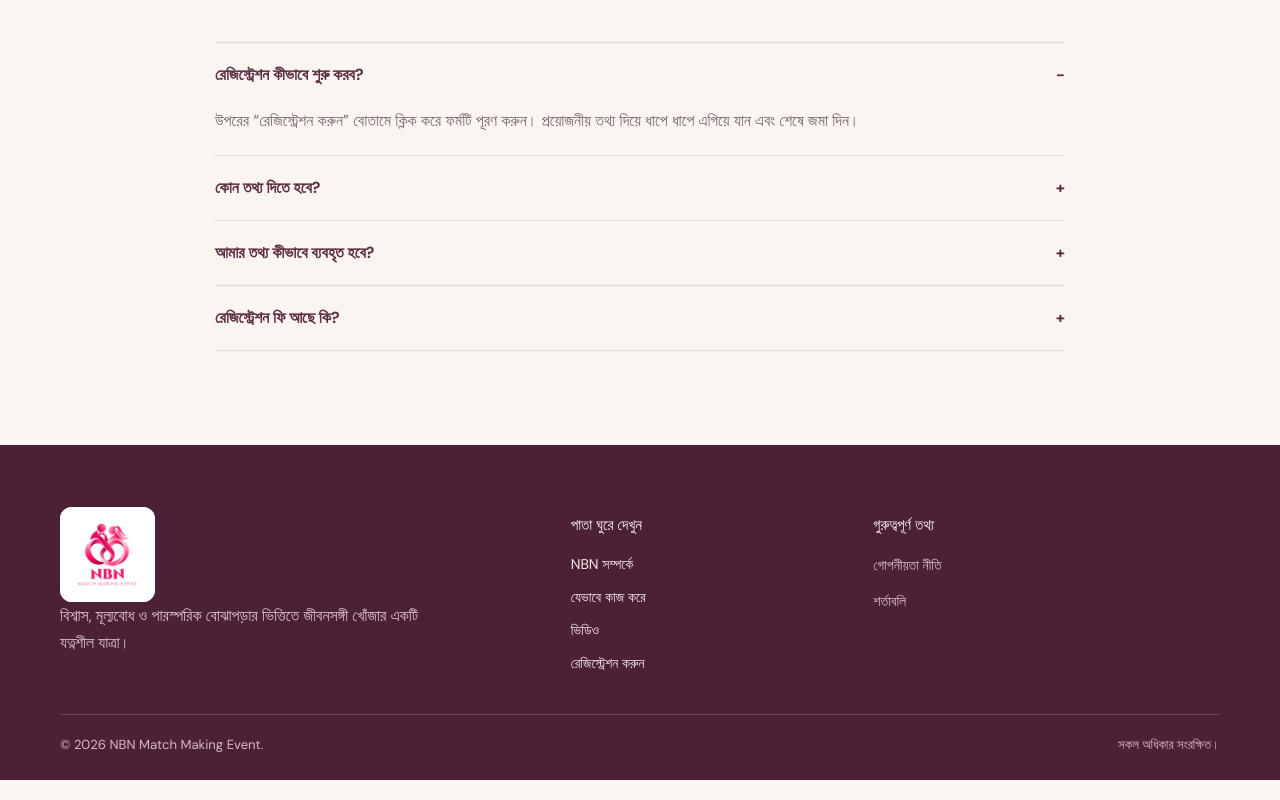
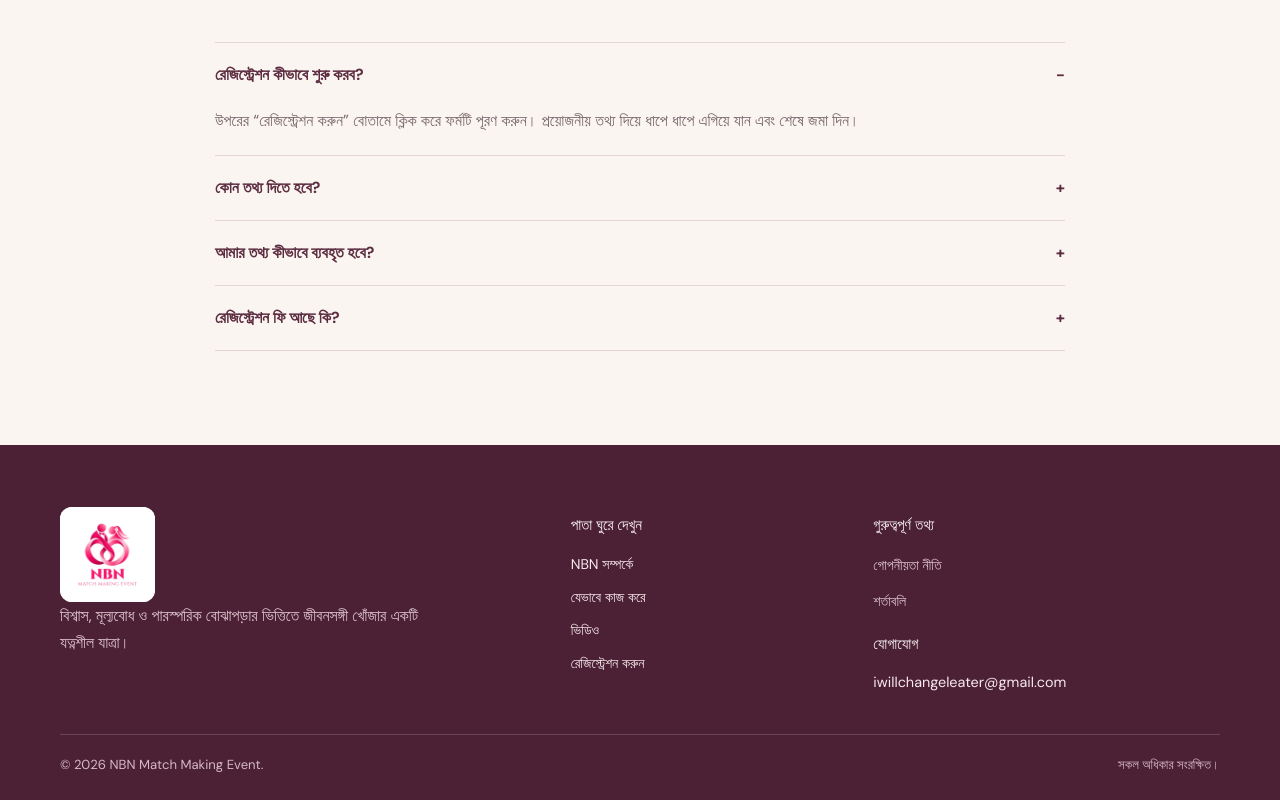
Before and after one commit to Jignesh1236/nbn-match, a React (Vite) app: page / in a window 1280 px wide. Shown: the part 3596-4396 px from the top of the page. Built offline with nearby package versions, Linux system fonts and the light colour scheme; no server answers.

Commit message:
Add contact email to landing page
Co-authored-by: Copilot <223556219+Copilot@users.noreply.github.com>

```diff
--- a/src/index.css
+++ b/src/index.css
@@ -412,10 +412,10 @@ button { user-select: none; -webkit-user-select: none; }
 .footer-brand p,.footer-information p { color:#ddc3cd; line-height:1.7; }
 .footer-links,.footer-information { display:grid; gap:12px; align-content:start; }
 .footer-links h3,.footer-information h3 { margin:7px 0 5px; color:#fff8fa; font-size:.95rem; }
-.footer-links a { color:#f8e9ed; text-decoration:none; font-size:.9rem; }
+.footer-links a,.footer-information a { color:#f8e9ed; text-decoration:none; font-size:.9rem; }
 .footer-links a,.footer-information p { margin:0; font-size:.88rem; }
-.footer-links a { transition:color .18s ease,transform .18s ease; }
-.footer-links a:hover { color:#fff; transform:translateX(3px); }
+.footer-links a,.footer-information a { transition:color .18s ease,transform .18s ease; }
+.footer-links a:hover,.footer-information a:hover { color:#fff; transform:translateX(3px); }
 .footer-bottom { display:flex; justify-content:space-between; gap:16px; border-top:1px solid #ffffff28; margin-top:40px; padding-top:20px; color:#d7b8c5; font-size:.82rem; }
 .video-dialog-backdrop { position:fixed; inset:0; z-index:80; display:grid; place-items:center; padding:20px; background:#30121fba; }
 .video-dialog { width:min(540px,100%); position:relative; padding:34px; border-radius:18px; background:#fffaf7; box-shadow:0 24px 80px #210b1660; }
--- a/src/pages/home.tsx
+++ b/src/pages/home.tsx
@@ -65,6 +65,7 @@ const copy = {
     footerInformation: 'গুরুত্বপূর্ণ তথ্য',
     footerPrivacy: 'গোপনীয়তা নীতি',
     footerTerms: 'শর্তাবলি',
+    footerContact: 'যোগাযোগ',
     footerCopyright: 'সকল অধিকার সংরক্ষিত।',
     footerNavLabel: 'ফুটার নেভিগেশন',
   },
@@ -126,6 +127,7 @@ const copy = {
     footerInformation: 'Information',
     footerPrivacy: 'Privacy policy',
     footerTerms: 'Terms',
+    footerContact: 'Contact',
     footerCopyright: 'All rights reserved.',
     footerNavLabel: 'Footer navigation',
   },
@@ -218,6 +220,8 @@ function Footer() {
         <h3>{text.footerInformation}</h3>
         <p>{text.footerPrivacy}</p>
         <p>{text.footerTerms}</p>
+        <h3>{text.footerContact}</h3>
+        <a href="mailto:iwillchangeleater@gmail.com">iwillchangeleater@gmail.com</a>
       </div>
     </div>
     <div className="footer-bottom">
```
